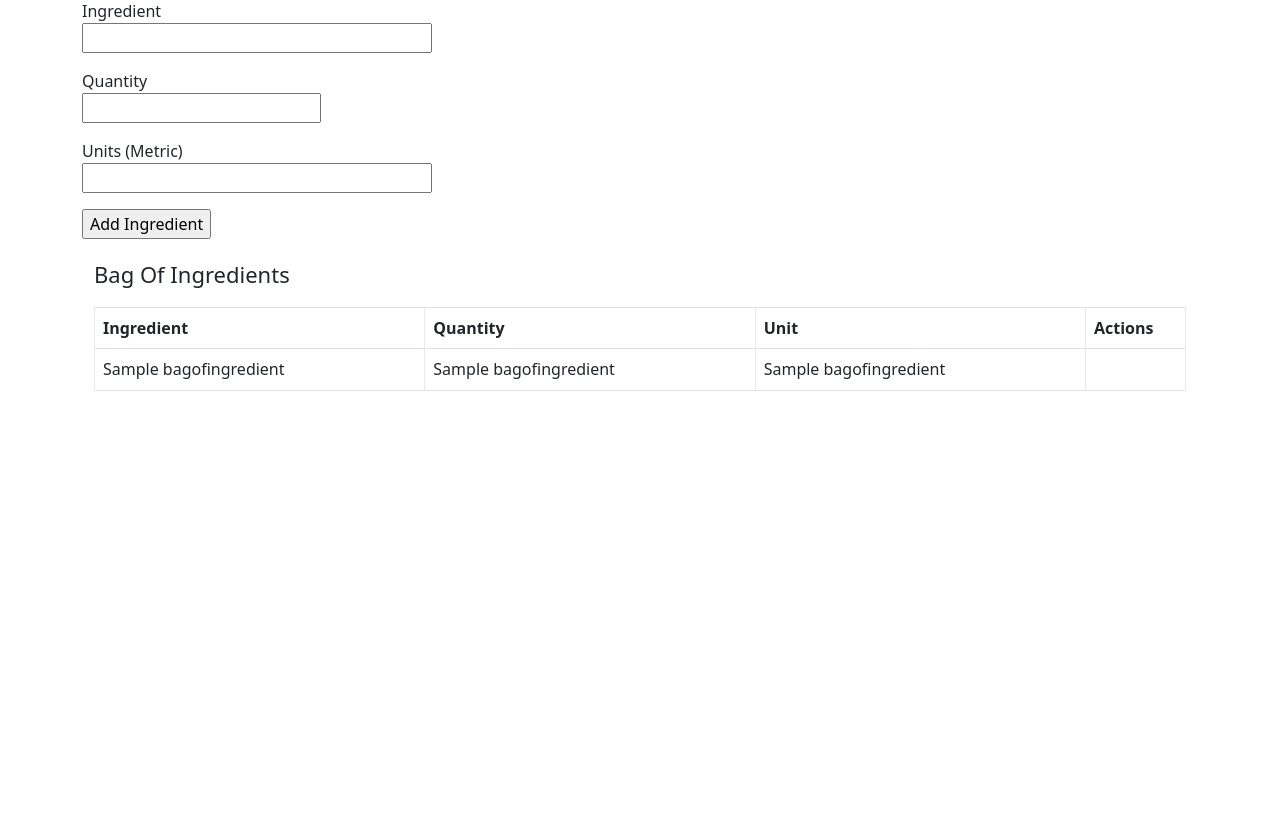
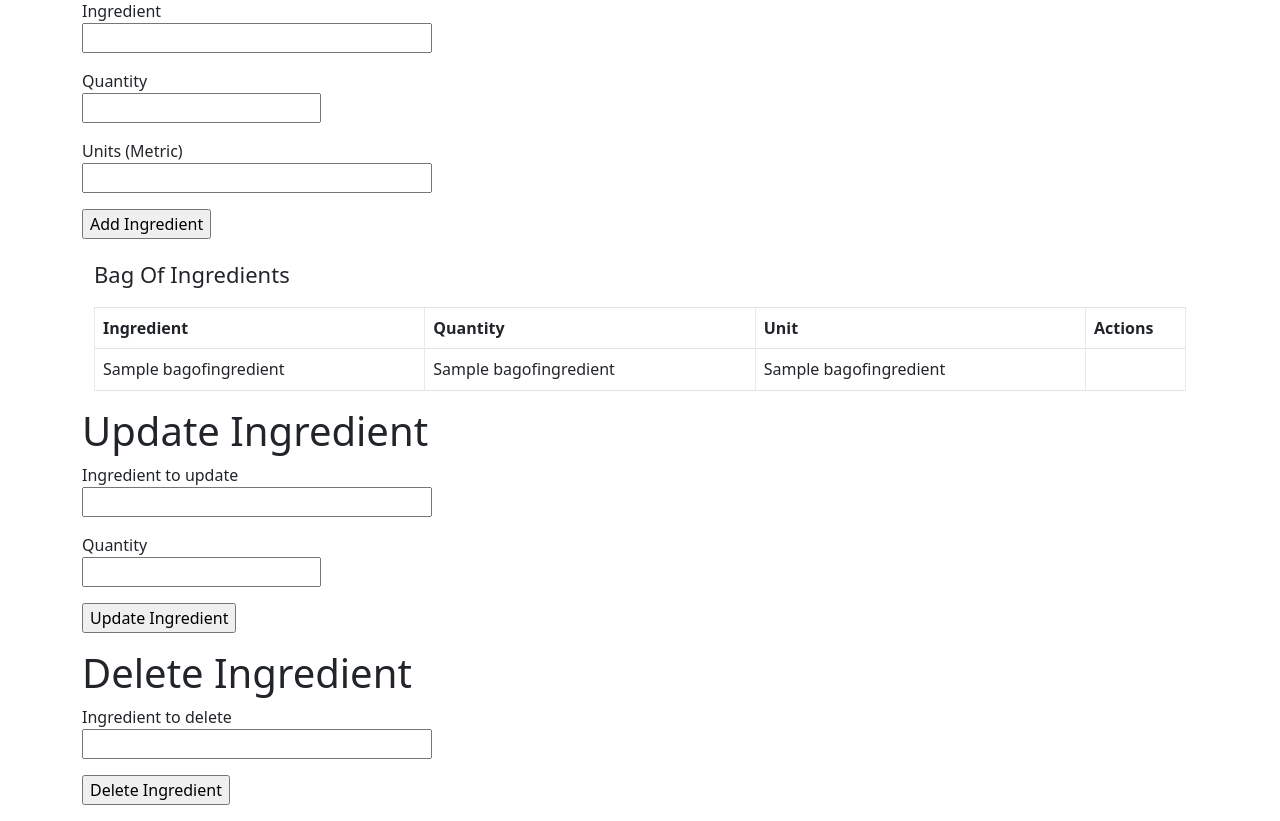
Before and after one commit to smuktevi/recipeat, a Flask app: page /ingredients in a window 1280 px wide. Shown: the part 233-1054 px from the top of the page. Before the commit the page ends 624 px from the top, so only its background shows below. Run offline with Flask 2, Linux system fonts and the light colour scheme; the visitor is signed in with stand-in values (Sample User, id 1); a database or web service that is not in the repository returns one stand-in record (values such as "Sample title"); some libraries are stand-ins or nearby versions.

Commit message:
added update and delete forms to the ingredient page in case if table doens't work

```diff
--- a/app/forms/ingredients_form.py
+++ b/app/forms/ingredients_form.py
@@ -7,3 +7,10 @@ class IngredientForm(FlaskForm):
     quantity = IntegerField('Quantity', validators=[DataRequired()])
     units = StringField('Units (Metric)')
     submit = SubmitField('Add Ingredient')
+
+    update_ingredient = StringField('Ingredient to update', validators=[DataRequired()])
+    update_quantity = IntegerField('Quantity', validators=[DataRequired()])
+    update_submit = SubmitField('Update Ingredient')
+
+    delete_ingredient = StringField('Ingredient to delete', validators=[DataRequired()])
+    delete_submit = SubmitField('Delete Ingredient')
--- a/app/routes.py
+++ b/app/routes.py
@@ -35,7 +35,7 @@ def login():
 
         login_success = User.authenticate_user(username, password)
 
-        if(login_success):
+        if login_success:
             # Successful login
             session['username'] = username
             session['password'] = password
@@ -71,10 +71,10 @@ def register():
         register_success = User.register_user(
             username, password, name, age, height, weight, gender)
         unsuccessful = 'Failed to register account! Check if formats are valid! Check if password is long enough! Email may already be registered! There cannot be empty Fields!'
-        if(name == "" or age == "" or height == "" or weight == ""):
+        if name == "" or age == "" or height == "" or weight == "":
             return render_template('register.html', title='Register', form=form, alertmessage=unsuccessful)
 
-        if(register_success):
+        if register_success:
             # Successful Registration
             return render_template('register.html', title='Register', form=form, successmessage='Successfully Registered Account!')
         else:
@@ -102,30 +102,52 @@ def logout():
 def ingredients():
     form = IngredientForm()
 
-    # TODO Query the database for BOI to display
     user_boi = BagOfIngredients(session['username'])
     ingredients_list = user_boi.get_boi()
 
+    if request.method == 'POST':
 
-    if request.method == 'POST':
-        ingredient = request.form['ingredient']
-        quantity = request.form['quantity']
-        units = request.form['units']
+        if 'submit' in request.form:
 
-        if(ingredient == "" or quantity == ""):
-            return render_template('ingredients.html', form=form, ingredients=ingredients_list, alertmessage="Ingredient and Quantity cannot be empty! Make sure Quantity is a number!")
+            ingredient = request.form['ingredient']
+            quantity = request.form['quantity']
+            units = request.form['units']
 
-        # Add ingredient to database
-        ingredient_obj = Ingredient(ingredient_full=quantity+" "+units+" "+ingredient, ingredient_name=ingredient, amount=quantity, units=units)
-        push_success = user_boi.push_boi(ingredient_obj)
+            if ingredient == "" or quantity == "":
+                return render_template('ingredients.html', form=form, ingredients=ingredients_list, alertmessage="Ingredient and Quantity cannot be empty! Make sure Quantity is a number!")
 
-        # Check if push to database was not successful. Return error page.
-        if(push_success == False):
-            return render_template('ingredients.html', form=form, ingredients=ingredients_list, alertmessage="Ingredient is already in bag!")
+            # Add ingredient to database
+            ingredient_obj = Ingredient(ingredient_full=quantity+" "+units+" "+ingredient, ingredient_name=ingredient, amount=quantity, units=units)
+            push_success = user_boi.push_boi(ingredient_obj)
 
-        # Get the new list to display
-        ingredients_list = user_boi.get_boi()
-        return render_template('ingredients.html', form=form, ingredients=ingredients_list)
+            # Check if push to database was not successful. Return error page.
+            if push_success == False:
+                return render_template('ingredients.html', form=form, ingredients=ingredients_list, alertmessage="Ingredient is already in bag!")
+
+            # Get the new list to display
+            ingredients_list = user_boi.get_boi()
+            return render_template('ingredients.html', form=form, ingredients=ingredients_list)
+
+        elif 'update_submit' in request.form:
+            ingredient = request.form['update_ingredient']
+            quantity = request.form['update_quantity']
+
+            if(ingredient == "" or quantity == ""):
+                return render_template('ingredients.html', form=form, ingredients=ingredients_list,
+                                       alertmessage2="Ingredient and Quantity cannot be empty! Make sure Quantity is a number!")
+
+            # TODO Update that ingredient
+            #user_boi.update_boi()
+
+        elif 'delete_submit' in request.form:
+            ingredient = request.form['delete_ingredient']
+
+            if ingredient == "":
+                return render_template('ingredients.html', form=form, ingredients=ingredients_list,
+                                       alertmessage3="Ingredient cannot be empty!")
+
+            # TODO Delete the ingredient
+            #user_boi.delete_boi()
 
     return render_template('ingredients.html', form=form, ingredients=ingredients_list)
 
@@ -152,21 +174,21 @@ def recipe():
         intolerances = request.form.getlist('intolerances')
         diets = request.form.getlist('diets')
 
-        if(min_carb != ""):
+        if min_carb != "":
             nutr['minCarbs'] = int(min_carb)
-        if(max_carb != ""):
+        if max_carb != "":
             nutr['maxCarbs'] = int(max_carb)
-        if(min_fat != ""):
+        if min_fat != "":
             nutr['minFat'] = int(min_fat)
-        if (max_fat != ""):
+        if max_fat != "":
             nutr['maxFat'] = int(max_fat)
-        if (min_cal != ""):
+        if min_cal != "":
             nutr['minCalories'] = int(min_cal)
-        if (max_cal != ""):
+        if max_cal != "":
             nutr['maxCalories'] = int(max_cal)
-        if (min_protein != ""):
+        if min_protein != "":
             nutr['minProtein'] = int(min_protein)
-        if (max_protein != ""):
+        if max_protein != "":
             nutr['maxProtein'] = int(max_protein)
 
     return render_template('recipe.html', form=form)
--- a/app/templates/ingredients.html
+++ b/app/templates/ingredients.html
@@ -22,7 +22,6 @@
             {{ form.units(size=32) }}
         </p>
         <p>{{ form.submit() }}</p>
-    </form>
 
 <html lang="en">
 <head>
@@ -197,4 +196,34 @@ $(document).ready(function(){
     </div>
 </body>
 </html>
+
+<h1>Update Ingredient</h1>
+{% if alertmessage2 %}
+        <div class="alert alert-danger">
+            {{ alertmessage2 }}
+        </div>
+    {% endif %}
+        {{ form.hidden_tag() }}
+        <p>
+            {{ form.update_ingredient.label }}<br>
+            {{ form.update_ingredient(size=32) }}
+        </p>
+        <p>
+            {{ form.update_quantity.label }}<br>
+            {{ form.update_quantity(size=32) }}
+        </p>
+        <p>{{ form.update_submit() }}</p>
+    <h1>Delete Ingredient</h1>
+    {% if alertmessage3 %}
+        <div class="alert alert-danger">
+            {{ alertmessage3 }}
+        </div>
+    {% endif %}
+        <p>
+            {{ form.delete_ingredient.label }}<br>
+            {{ form.delete_ingredient(size=32) }}
+        </p>
+        <p>{{ form.delete_submit() }}</p>
+    </form>
+
 {% endblock %}
```
